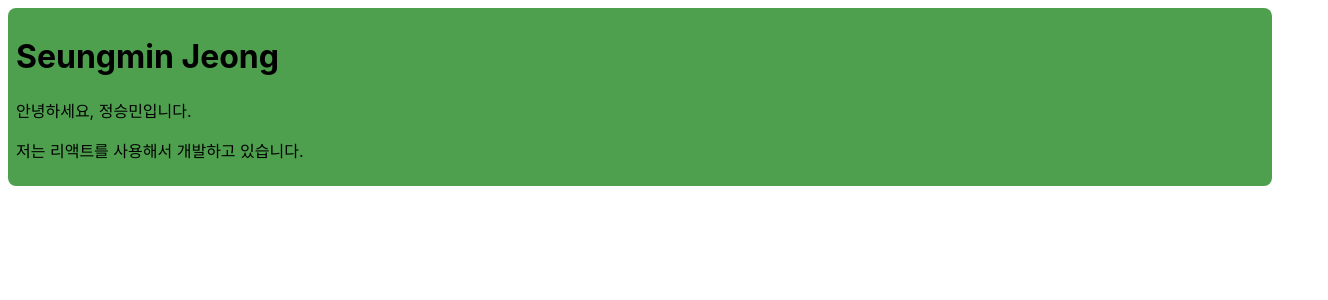
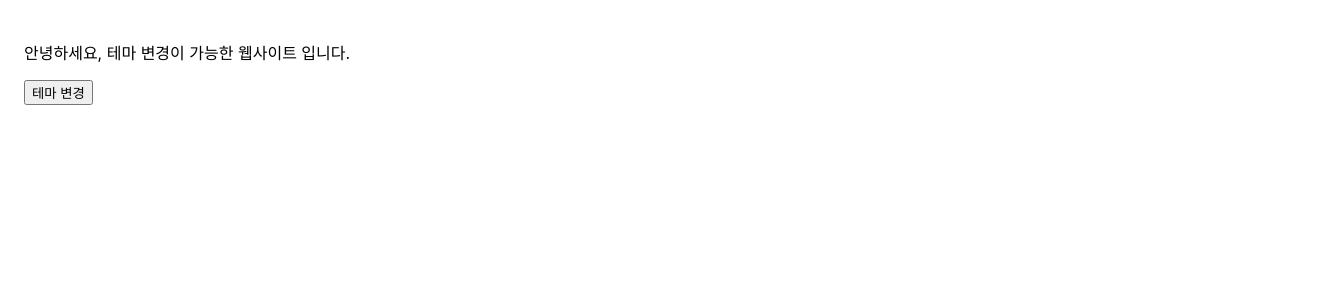
Before and after one commit to HarenKei/23-React1, a React (Create React App) app: page / in a window 1280 px wide. Shown: the top 300 px of the page, 1328 px wide, since content can reach past the window. Built offline with nearby package versions, Linux system fonts and the light colour scheme.

Commit message:
20230526 / Chapter 14

```diff
--- /dev/null
+++ b/src/chapter_14/DarkOrLight.jsx
@@ -0,0 +1,23 @@
+import { useState, useCallback } from "react";
+import ThemeContext from "./ThemeContext";
+import MainContent from "./MainContent";
+
+function DarkOrLight(props) {
+    const [theme, setTheme] = useState("light");
+
+    const toggleTheme = useCallback(() => {
+        if (theme == "light") {
+            setTheme("dark");
+        } else if (theme == "dark") {
+            setTheme("light");
+        }
+    }, [theme]);
+
+    return (
+        <ThemeContext.Provider value={{ theme, toggleTheme }}>
+            <MainContent />
+        </ThemeContext.Provider>
+    );
+}
+
+export default DarkOrLight;
--- /dev/null
+++ b/src/chapter_14/MainContent.jsx
@@ -0,0 +1,23 @@
+import { useContext } from "react";
+import ThemeContext from "./ThemeContext";
+
+function MainContent(props) {
+    const { theme, toggleTheme } = useContext(ThemeContext);
+
+    return (
+        <div
+            style={{
+                width: "100vw",
+                height: "100vh",
+                padding: "1.5rem",
+                backgroundColor: theme === "light" ? "white" : "black",
+                color: theme === "light" ? "black" : "white",
+            }}
+        >
+            <p>안녕하세요, 테마 변경이 가능한 웹사이트 입니다.</p>
+            <button onClick={toggleTheme}>테마 변경</button>
+        </div>
+    );
+}
+
+export default MainContent;
--- /dev/null
+++ b/src/chapter_14/ThemeContext.jsx
@@ -0,0 +1,8 @@
+import React from "react";
+
+const ThemeContext = React.createContext();
+//파라미터를 반드시 넣어야 하는 것 같은데요?
+
+ThemeContext.displayName = "ThemeContext";
+
+export default ThemeContext;
--- a/src/index.js
+++ b/src/index.js
@@ -7,12 +7,14 @@
 import SignUp from "./chapter_11/SignUp";
 import Calculator from "./chapter_12/Calculator";
 import ProfileCard from "./chapter_13/ProfileCard";
+import MainContent from "./chapter_14/MainContent";
+import DarkOrLight from "./chapter_14/DarkOrLight";
 
 
 const root = ReactDOM.createRoot(document.getElementById("root"));
 root.render(
     <React.StrictMode>
-      <ProfileCard/>
+      <DarkOrLight/>
     </React.StrictMode>
 );
 
```
Also changed, not shown: 1 other file (tests, documents, lock files or other folders).
